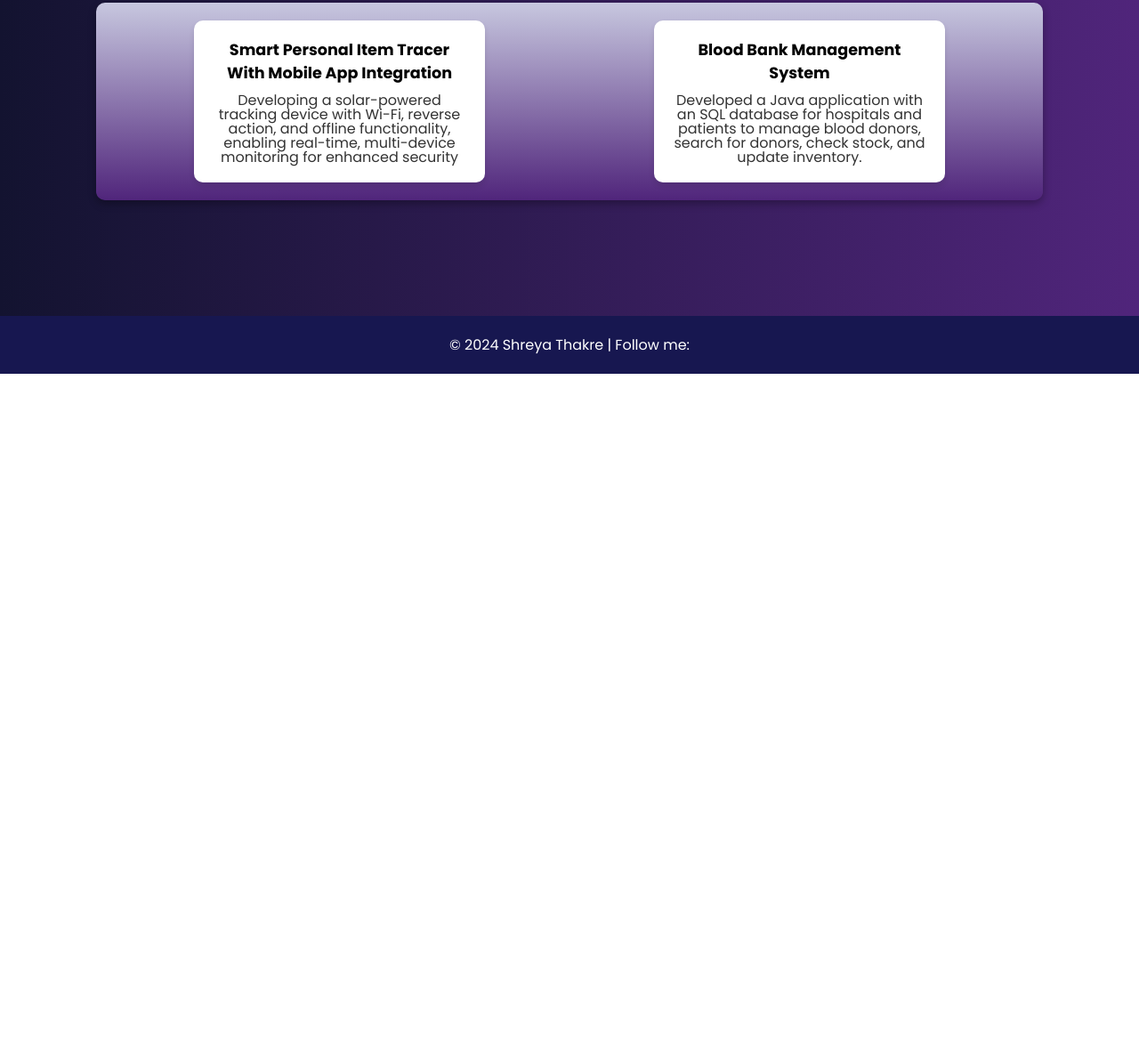
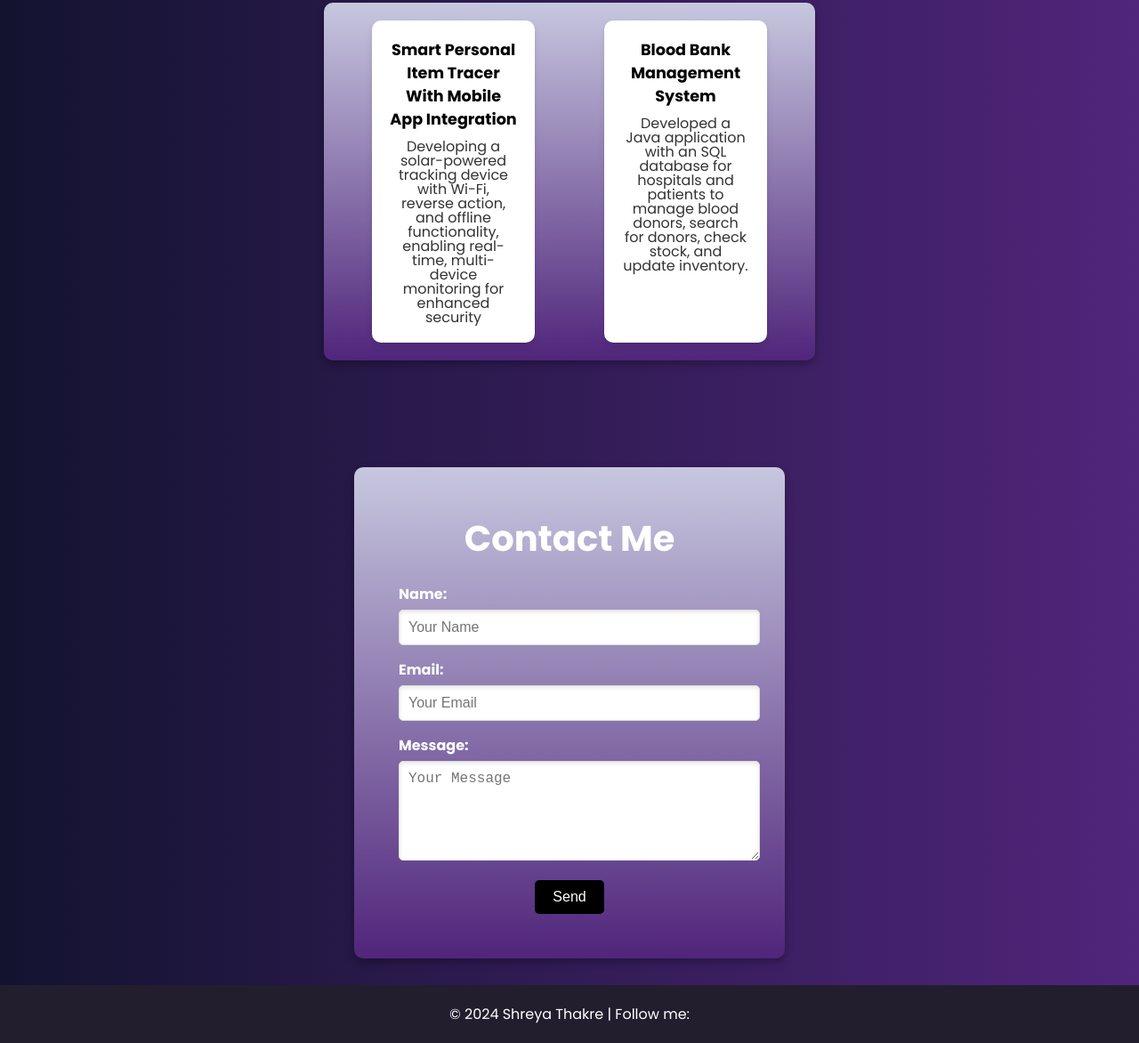
Before and after one commit to shreyathakre16/my-portfolio, a plain HTML site: page index.html in a window 1280 px wide. Shown: the part 1561-2733 px from the top of the page at 89% size. Before the commit the page ends 1981 px from the top, so only its background shows below. Drawn offline with Linux system fonts and the light colour scheme.

Commit message:
added files

```diff
--- a/index.html
+++ b/index.html
@@ -188,7 +188,7 @@
     background: linear-gradient(to bottom, #c7c7df, #50257b);
     border-radius: 10px;
     margin: 20px auto;
-    width: 80%;
+    width: 40%;
     box-shadow: 0 4px 10px rgba(0, 0, 0, 0.3);
         }
 
@@ -224,11 +224,74 @@
         } */
 
         footer {
-           background-color: rgb(23, 23, 80);
+            background-color: #221e2e;
            color: white;
            text-align: center;
            padding: 20px;
             margin-top: 30px;}
+
+
+    .contact-section {
+        background: linear-gradient(to bottom, #c7c7df, #50257b);
+        padding: 50px;
+        text-align: center;
+        color: white;
+        background: linear-gradient(to bottom, #c7c7df, #50257b);
+    border-radius: 10px;
+    margin: 20px auto;
+    width: 30%;
+    box-shadow: 0 4px 10px rgba(0, 0, 0, 0.3);
+    }
+
+    .contact-section h1 {
+        font-size: 2.5rem;
+        margin-bottom: 20px;
+    }
+
+    .contact-form {
+        display: flex;
+        flex-direction: column;
+        align-items: center;
+        gap: 15px;
+    }
+
+    .contact-form div {
+        width: 100%;
+        max-width: 500px;
+        text-align: left;
+    }
+
+    .contact-form label {
+        display: block;
+        margin-bottom: 5px;
+        font-weight: bold;
+    }
+
+    .contact-form input,
+    .contact-form textarea {
+        width: 100%;
+        padding: 10px;
+        font-size: 1rem;
+        border: 1px solid #ddd;
+        border-radius: 5px;
+        box-shadow: inset 0 2px 5px rgba(0, 0, 0, 0.1);
+    }
+
+    .contact-form .send-btn {
+        padding: 10px 20px;
+        font-size: 1rem;
+        color: white;
+        background-color: black;
+        border: none;
+        border-radius: 5px;
+        cursor: pointer;
+        transition: background-color 0.3s ease;
+    }
+
+    .contact-form .send-btn:hover {
+        background-color: darkviolet;
+    }
+
 
 
 
@@ -297,6 +360,25 @@
             </div>
         </section>
 
+        <section id="contact" class="contact-section">
+            <h1>Contact Me</h1>
+            <form action="https://formspree.io/f/{your_form_id}" method="POST" class="contact-form">
+                <div>
+                    <label for="name">Name:</label>
+                    <input type="text" id="name" name="name" placeholder="Your Name" required>
+                </div>
+                <div>
+                    <label for="email">Email:</label>
+                    <input type="email" id="email" name="email" placeholder="Your Email" required>
+                </div>
+                <div>
+                    <label for="message">Message:</label>
+                    <textarea id="message" name="message" rows="5" placeholder="Your Message" required></textarea>
+                </div>
+                <button type="submit" class="send-btn">Send</button>
+            </form>
+        </section>
+
 
     </main>
     <footer>
```
